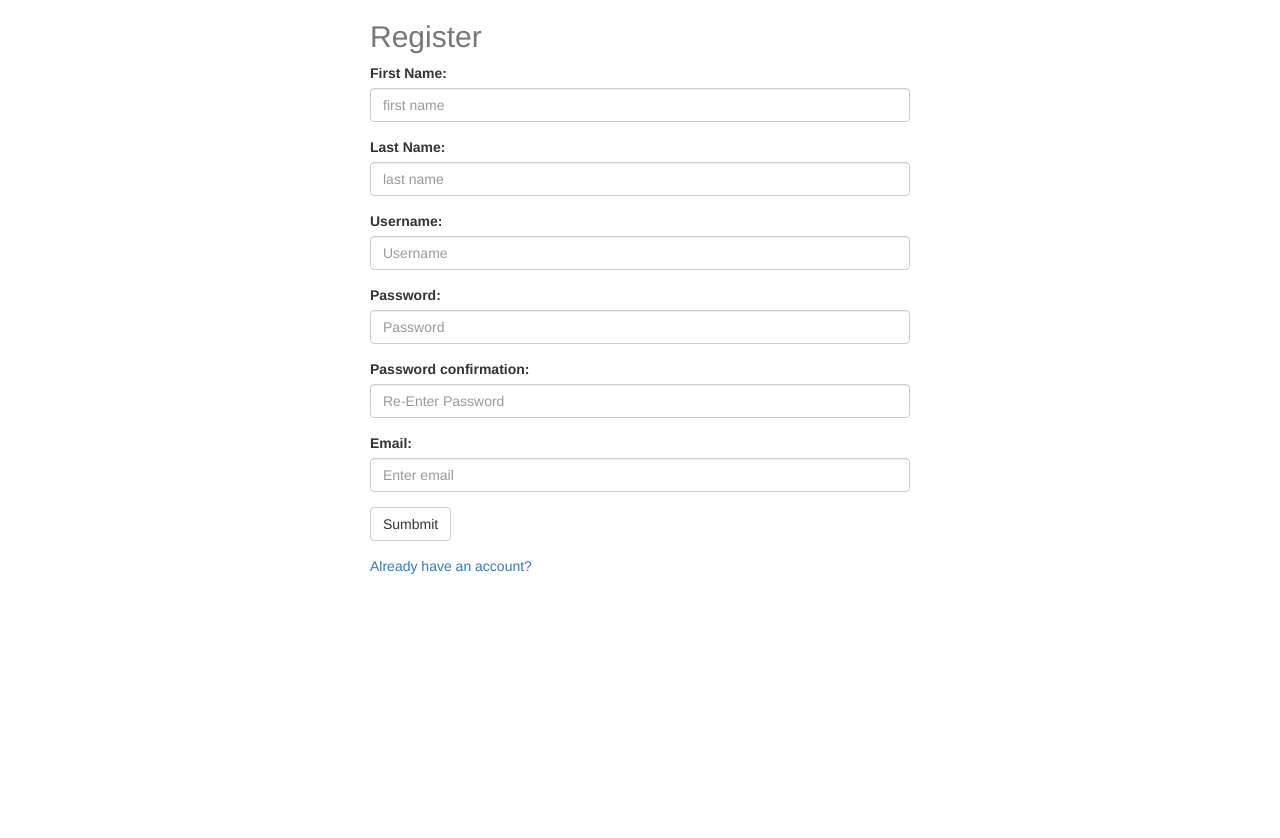
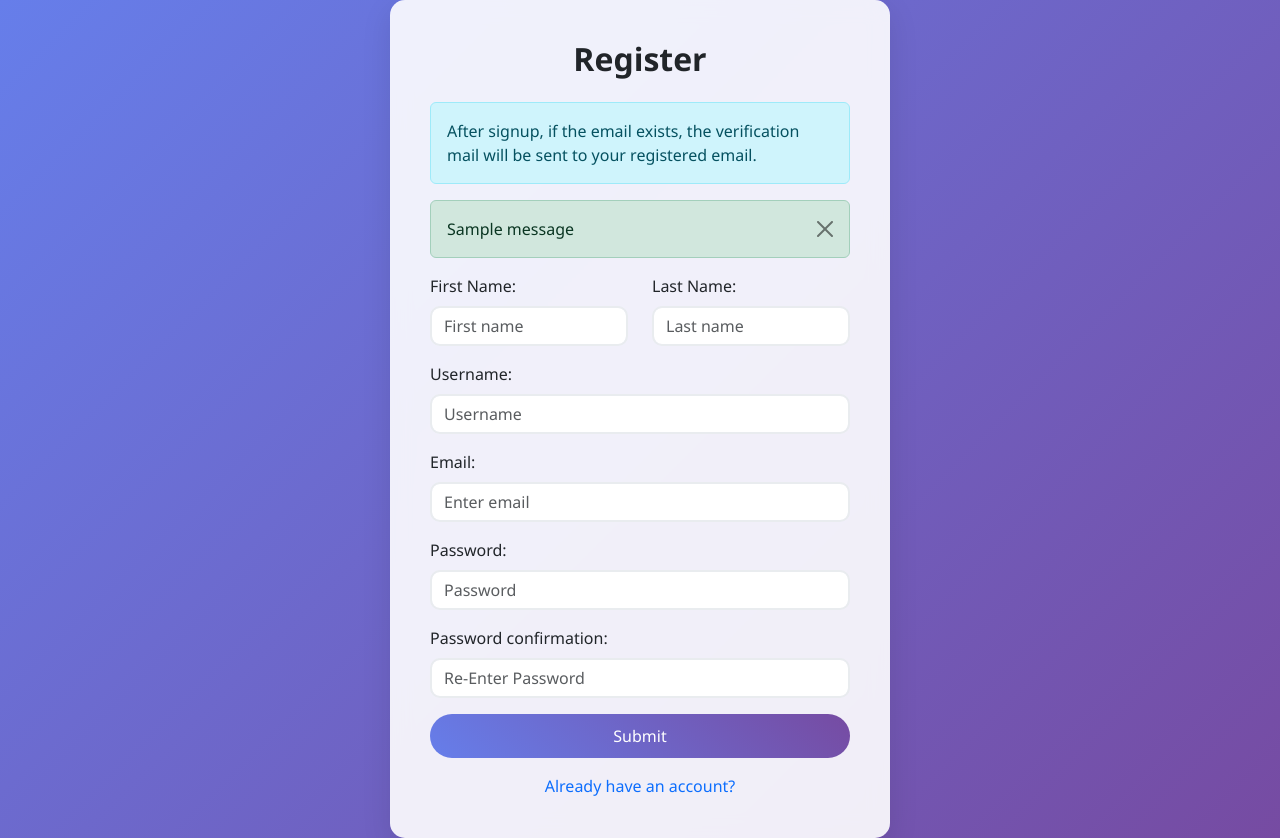
Before and after one commit to surajpatil-20/D-auth, a Django app: page /signup/ in a window 1280 px wide. Before the commit the page ends 574 px from the top, so only its background shows below. Run offline with Django 5.2, Linux system fonts and the light colour scheme; one stand-in notice (Sample message) is shown; some libraries are stand-ins or nearby versions.

Commit message:
improve UI and add email message alert for verification

```diff
--- a/authe/templates/base.html
+++ b/authe/templates/base.html
@@ -4,9 +4,49 @@
   <title>{% block title %}{% endblock %}</title>
   <meta charset="utf-8">
   <meta name="viewport" content="width=device-width, initial-scale=1">
-  <link rel="stylesheet" href="https://maxcdn.bootstrapcdn.com/bootstrap/3.4.1/css/bootstrap.min.css">
-  <script src="https://ajax.googleapis.com/ajax/libs/jquery/3.7.1/jquery.min.js"></script>
-  <script src="https://maxcdn.bootstrapcdn.com/bootstrap/3.4.1/js/bootstrap.min.js"></script>
+  <link href="https://cdn.jsdelivr.net/npm/bootstrap@5.3.3/dist/css/bootstrap.min.css" rel="stylesheet" integrity="sha384-QWTKZyjpPEjISv5WaRU9OFeRpok6YctnYmDr5pNlyT2bRjXh0JMhjY6hW+ALEwIH" crossorigin="anonymous">
+  <script src="https://cdn.jsdelivr.net/npm/bootstrap@5.3.3/dist/js/bootstrap.bundle.min.js" integrity="sha384-YvpcrYf0tY3lHB60NNkmXc5s9fDVZLESaAA55NDzOxhy9GkcIdslK1eN7N6jIeHz" crossorigin="anonymous"></script>
+  <style>
+    body {
+      background: linear-gradient(135deg, #667eea 0%, #764ba2 100%);
+      min-height: 100vh;
+      font-family: 'Segoe UI', Tahoma, Geneva, Verdana, sans-serif;
+    }
+    .card {
+      border: none;
+      border-radius: 15px;
+      box-shadow: 0 10px 30px rgba(0,0,0,0.1);
+      backdrop-filter: blur(10px);
+      background: rgba(255,255,255,0.9);
+    }
+    .btn-primary {
+      background: linear-gradient(45deg, #667eea, #764ba2);
+      border: none;
+      border-radius: 25px;
+      padding: 10px 30px;
+      transition: transform 0.2s;
+    }
+    .btn-primary:hover {
+      transform: translateY(-2px);
+      box-shadow: 0 5px 15px rgba(0,0,0,0.2);
+    }
+    .form-control {
+      border-radius: 10px;
+      border: 2px solid #e9ecef;
+      transition: border-color 0.3s;
+    }
+    .form-control:focus {
+      border-color: #667eea;
+      box-shadow: 0 0 0 0.2rem rgba(102, 126, 234, 0.25);
+    }
+    h2 {
+      color: #333;
+      font-weight: 600;
+    }
+    .text-danger {
+      font-size: 0.875rem;
+    }
+  </style>
 </head>
 <body>
     {% block content %}
--- a/authe/templates/signup.html
+++ b/authe/templates/signup.html
@@ -3,61 +3,68 @@
 {% block title %}Register{% endblock %}
 
 {% block content %}
+<div class="container d-flex justify-content-center align-items-center min-vh-100">
+  <div class="card p-4" style="max-width: 500px; width: 100%;">
+    <div class="card-body">
+      <h2 class="card-title text-center mb-4">Register</h2>
 
-  <div class="container">
-    <div class="col-sm-6">
-        <h2 class="text-muted">Register</h2>
-        <form method="POST" action={% url 'signup' %}>
-            {% csrf_token %}
-
-            <div class="form-group">
-                <label for="{{ form.first_name.id_for_label }}">First Name:</label>
-                <input type="text" name="{{ form.first_name.name }}" class="form-control" maxlength="150" placeholder = "first name" required>
-                <span class="text-danger">{{ form.first_name.errors }}</span>
+      <div class="alert alert-info" role="alert">
+        <i class="bi bi-info-circle"></i> After signup, if the email exists, the verification mail will be sent to your registered email.
       </div>
 
-            <div class="form-group">
-                <label for="{{ form.last_name.id_for_label }}">Last Name:</label>
-                <input type="text" name="{{ form.last_name.name }}" class="form-control" maxlength="150" placeholder = "last name" required>
-                <span class="text-danger">{{ form.last_name.errors }}</span>
+      {% if messages %}
+        {% for message in messages %}
+          <div class="alert alert-{{ message.tags }} alert-dismissible fade show" role="alert">
+            {{ message }}
+            <button type="button" class="btn-close" data-bs-dismiss="alert" aria-label="Close"></button>
           </div>
+        {% endfor %}
+      {% endif %}
 
-            <div class="form-group">
-                <label for="{{ form.username.id_for_label }}">Username:</label>
-                <input type="text" name="{{ form.username.name }}" class="form-control" maxlength="150" placeholder = "Username" required>
-                <span class="text-danger">{{ form.username.errors }}</span>
+      <form method="POST" action="{% url 'signup' %}">
+        {% csrf_token %}
+        <div class="row">
+          <div class="col-md-6 mb-3">
+            <label for="{{ form.first_name.id_for_label }}" class="form-label">First Name:</label>
+            <input type="text" name="{{ form.first_name.name }}" class="form-control" maxlength="150" placeholder="First name" required>
+            <div class="text-danger">{{ form.first_name.errors }}</div>
           </div>
-            <div class="form-group">
-                <label for="{{ form.password1.id_for_label }}">Password:</label>
-                <input type="password" name="{{ form.password1.name }}" class="form-control" maxlength="150" placeholder = "Password" required>
-                <span class="text-danger">{{ form.password1.errors }}</span>
+          <div class="col-md-6 mb-3">
+            <label for="{{ form.last_name.id_for_label }}" class="form-label">Last Name:</label>
+            <input type="text" name="{{ form.last_name.name }}" class="form-control" maxlength="150" placeholder="Last name" required>
+            <div class="text-danger">{{ form.last_name.errors }}</div>
           </div>
-            <div class="form-group">
-                <label for="{{ form.password2.id_for_label }}">Password confirmation:</label>
-                <input type="password" name="{{ form.password2.name }}" class="form-control" maxlength="150" placeholder = "Re-Enter Password" required>
-                <span class="text-danger">{{ form.password2.errors }}</span>
         </div>
-
-            <div class="form-group">
-                <label for="{{ form.email.id_for_label }}">Email:</label>
-                <input type="email" name="{{ form.email.name }}" class="form-control" maxlength="150" placeholder = "Enter email" required>
-                <span class="text-danger">{{ form.email.errors }}</span>
+        <div class="mb-3">
+          <label for="{{ form.username.id_for_label }}" class="form-label">Username:</label>
+          <input type="text" name="{{ form.username.name }}" class="form-control" maxlength="150" placeholder="Username" required>
+          <div class="text-danger">{{ form.username.errors }}</div>
         </div>
-
-            <div class="form-group"><button type = "submit" class="btn btn-default">Sumbmit</button></div>
-            <div class="form-group">
-                <a href="{% url 'login' %}">Already have an account?</a>
+        <div class="mb-3">
+          <label for="{{ form.email.id_for_label }}" class="form-label">Email:</label>
+          <input type="email" name="{{ form.email.name }}" class="form-control" maxlength="150" placeholder="Enter email" required>
+          <div class="text-danger">{{ form.email.errors }}</div>
+        </div>
+        <div class="mb-3">
+          <label for="{{ form.password1.id_for_label }}" class="form-label">Password:</label>
+          <input type="password" name="{{ form.password1.name }}" class="form-control" maxlength="150" placeholder="Password" required>
+          <div class="text-danger">{{ form.password1.errors }}</div>
+        </div>
+        <div class="mb-3">
+          <label for="{{ form.password2.id_for_label }}" class="form-label">Password confirmation:</label>
+          <input type="password" name="{{ form.password2.name }}" class="form-control" maxlength="150" placeholder="Re-Enter Password" required>
+          <div class="text-danger">{{ form.password2.errors }}</div>
+        </div>
+        <div class="d-grid mb-3">
+          <button type="submit" class="btn btn-primary">Submit</button>
+        </div>
+        <div class="text-center">
+          <a href="{% url 'login' %}" class="text-decoration-none">Already have an account?</a>
         </div>
       </form>
     </div>
   </div>
-
-  <style>
-    .container{
-        display: flex;
-        justify-content: center; /* horizontal */
-        height: 100vh;
-    }
+</div>
+{% endblock %}
 
   </style>
-{% endblock %}
--- a/authe/views.py
+++ b/authe/views.py
@@ -77,7 +77,7 @@ def signup_view(request):
                 from_email="surajabpatil2002@gmail.com",
                 recipient_list=[user.email],
             )
-            messages.success(request, "Account created successfully! Please check your email to verify your account.")
+            messages.success(request, "If the email exists, the verification mail will be sent to your registered email.")
 
             return redirect("login")
     else :
```
Also changed, not shown: authe/templates/home.html (+11 -15 lines), authe/templates/login.html (+35 -34 lines), authe/templates/password_reset.html (+14 -21 lines), authe/templates/password_reset_complete.html (+8 -10 lines), authe/templates/password_reset_confirm.html (+17 -26 lines), authe/templates/password_reset_done.html (+8 -11 lines), basics/settings.py (+3 -7 lines), db.sqlite3, requirements.txt (line endings or trailing spaces). Lines whose indentation alone changed are shown as unchanged.
